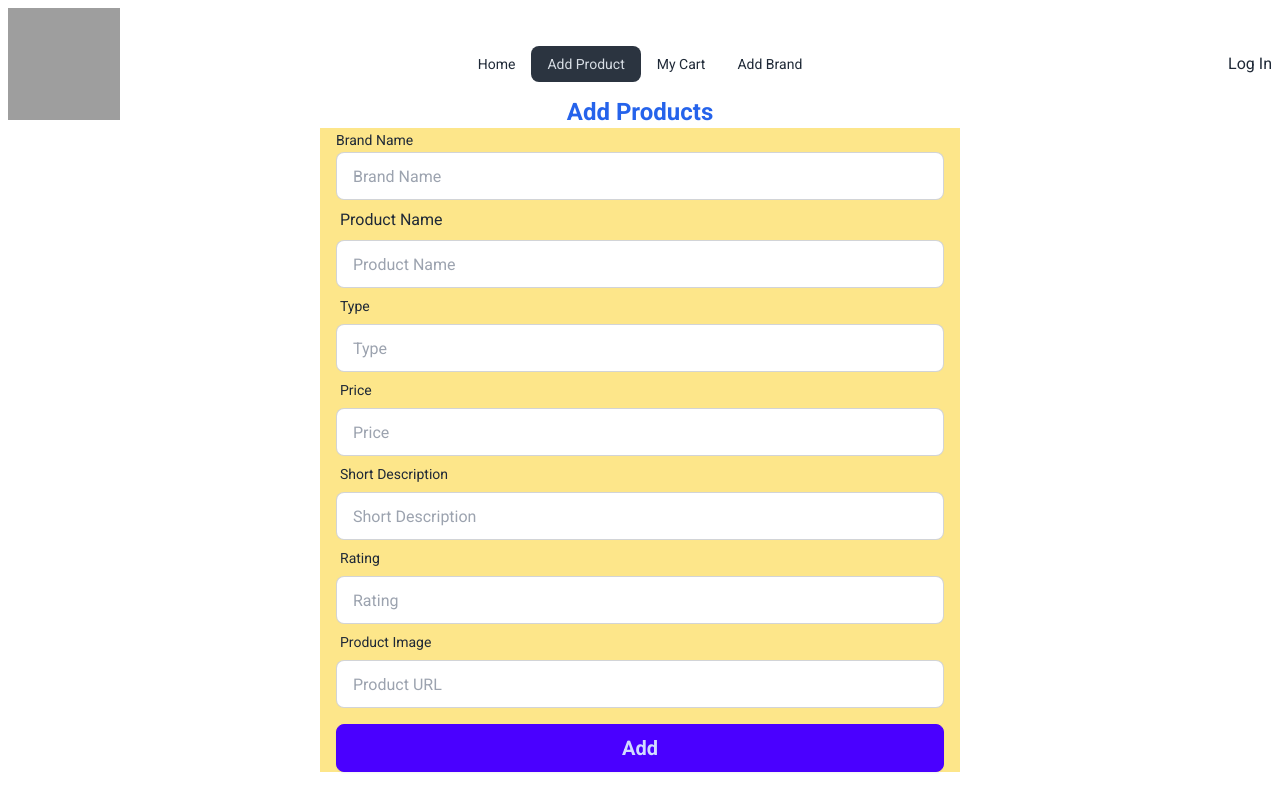
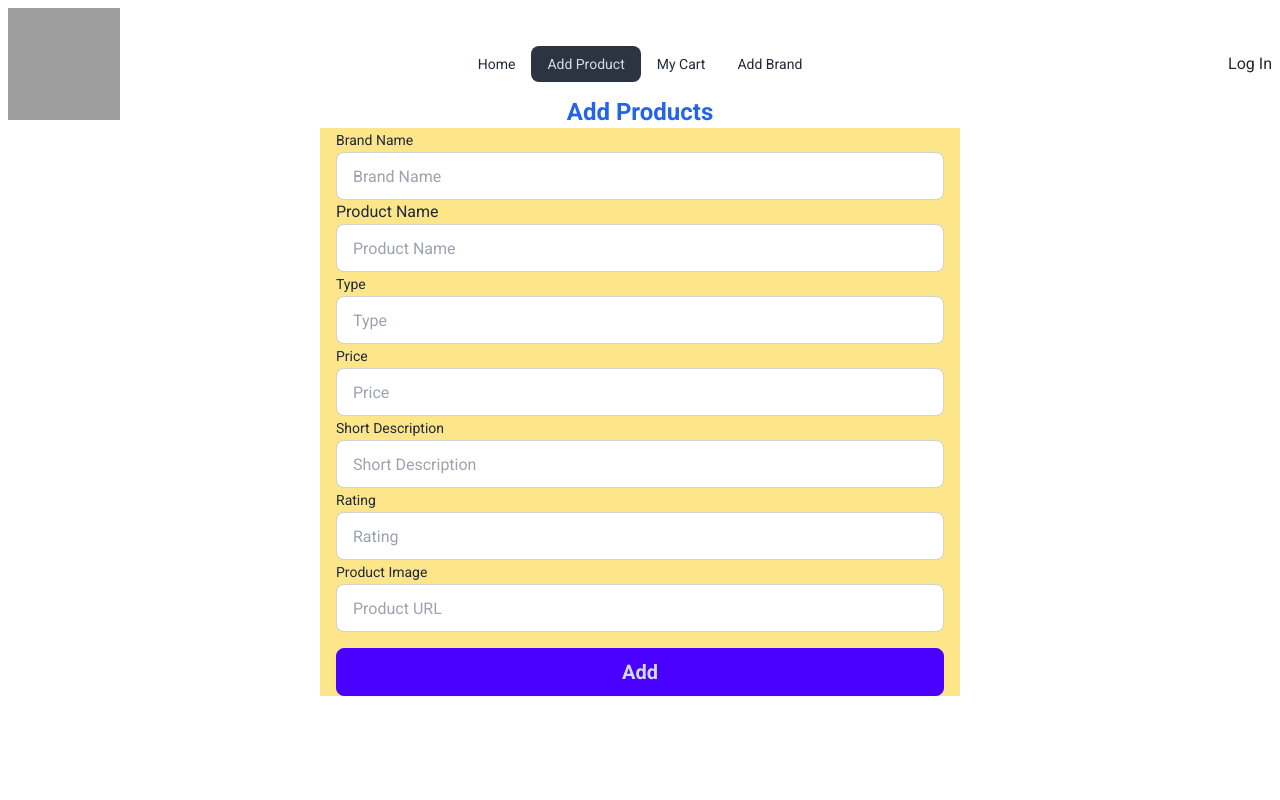
Before and after one commit to Rahamat725/client-side-brand-shop, a React (Vite) app: page /addproduct in a window 1280 px wide. Built offline with nearby package versions, Linux system fonts and the light colour scheme; no server answers; grey boxes are pictures that could not be loaded.

Commit message:
method post created in AddProduct page

```diff
--- a/src/Pages/AddProducts/AddProduct.jsx
+++ b/src/Pages/AddProducts/AddProduct.jsx
@@ -14,6 +14,18 @@ const AddProduct = () => {
         const photo = form.photo.value;
         const product = {brand,productName,type,price,description,rating,photo};
         console.log(product);
+
+        fetch('http://localhost:5000/brands', {
+          method: 'POST',
+          headers:{
+            'content-type':'application/json'
+          },
+          body: JSON.stringify(product)
+        })
+        .then(res => res.json())
+        .then(data => {
+          console.log(data);
+        })
     }
     return (
         <div className="">
@@ -28,38 +40,38 @@ const AddProduct = () => {
                 <input type="text" placeholder="Brand Name" name="brand" className="input input-bordered" required />
               </div>
               <div className="form-control">
-                <label className="label">
+                <label className="">
                   <span className="lpabel-text">Product Name</span>
                 </label>
                 <input type="text" placeholder="Product Name" name="productName" className="input input-bordered" required />
               </div>
               <div className="form-control">
-                <label className="label">
+                <label className="">
                   <span className="label-text">Type</span>
                 </label>
                 <input type="text" placeholder="Type" name="type" className="input input-bordered" required />
               </div>
               <div className="form-control">
-                <label className="label">
+                <label className="">
                   <span className="label-text">Price</span>
                 </label>
                 <input type="number" placeholder="Price" name="price" className="input input-bordered" required />
               </div>
               <div className="form-control">
-                <label className="label">
+                <label className="">
                   <span className="label-text">Short Description</span>
                 </label>
                 <input type="text" placeholder="Short Description" name="description" className="input input-bordered" required />
               </div>
               <div className="form-control">
-                <label className="label">
+                <label className="">
                   <span className="label-text">Rating</span>
                 </label>
                 <input type="text" placeholder="Rating" name="rating" className="input input-bordered" required />
               </div>
 
               <div className="form-control">
-                <label className="label">
+                <label className="">
                   <span className="label-text">Product Image</span>
                 </label>
                 <input type="text" placeholder="Product URL" name="photo" className="input input-bordered" required />
```
